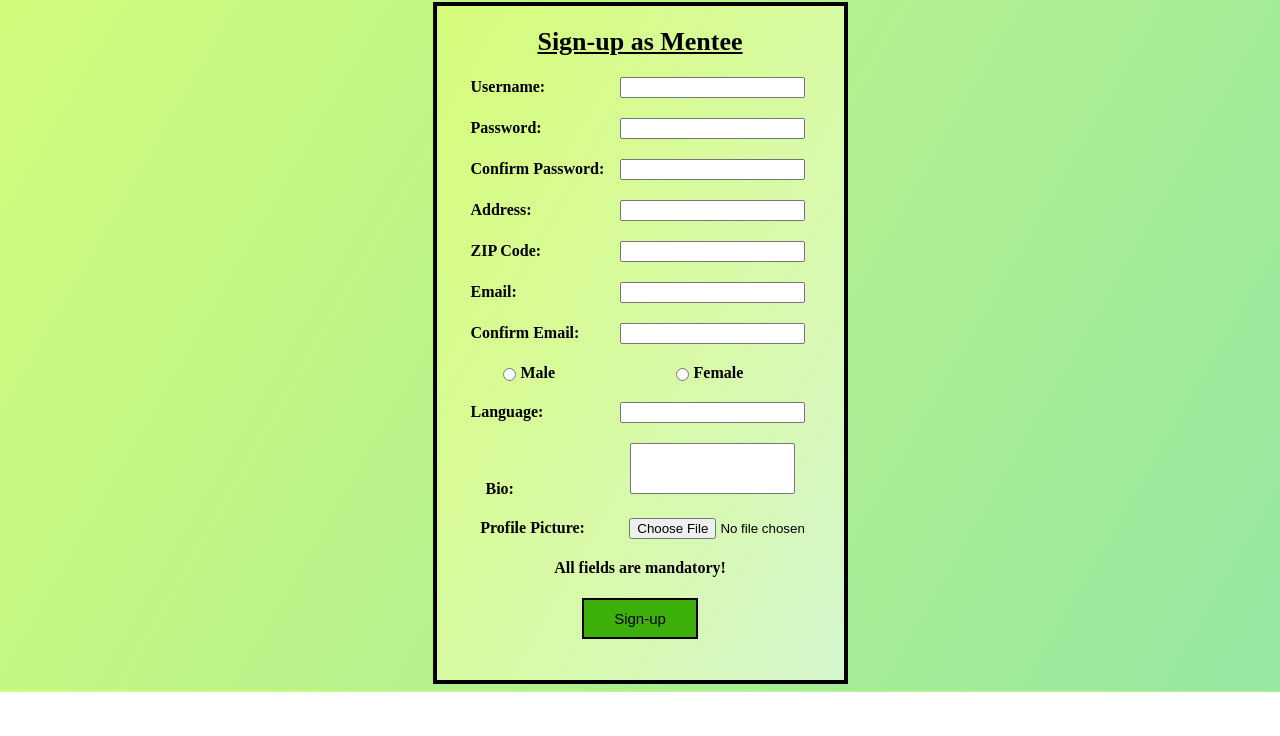
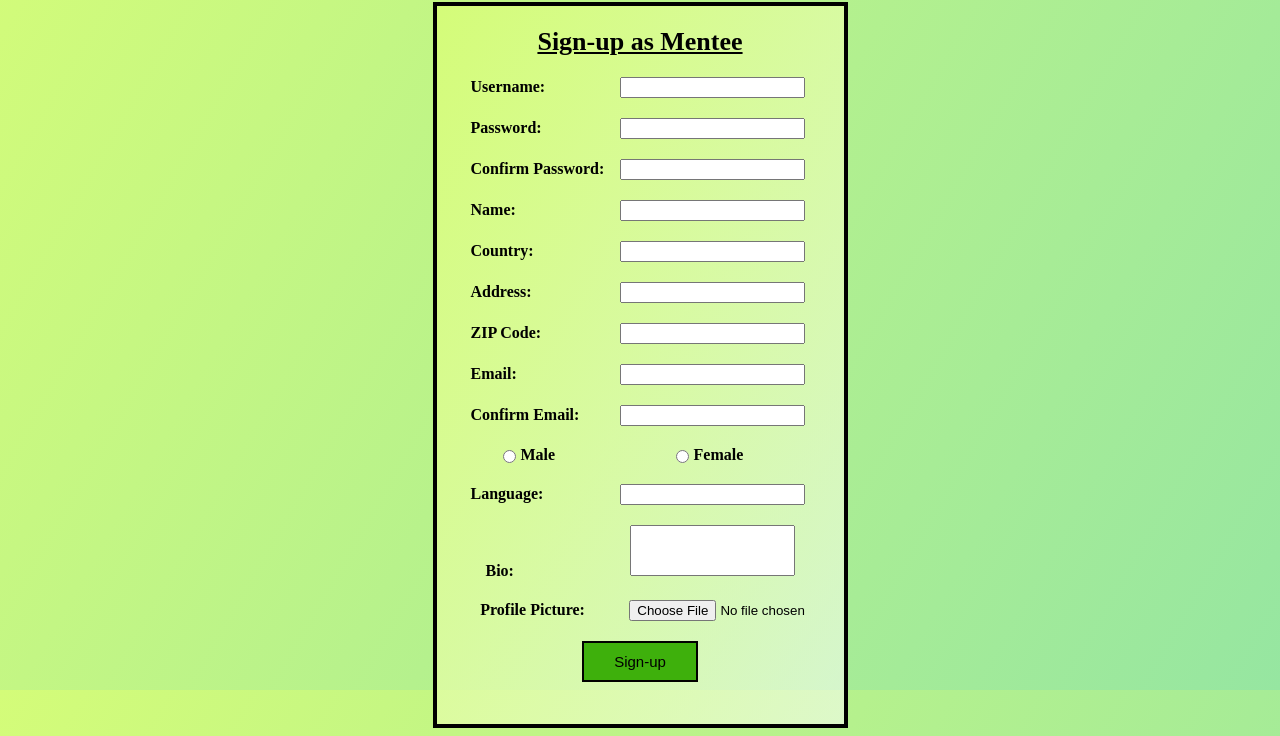
Before and after one commit to AndreyVLD/Mentoring, a plain HTML site: page menteeSignUp.html in a window 1280 px wide. Shown: the part 110-846 px from the top of the page. Before the commit the page ends 802 px from the top, so only its background shows below. Drawn offline with Linux system fonts and the light colour scheme.

Commit message:
Update menteeSignUp.html

```diff
--- a/menteeSignUp.html
+++ b/menteeSignUp.html
@@ -15,15 +15,19 @@
 
     <div class="container">
      <form target="_blank" action="menteeMain.html">
-        <div> <label for=""> Username: </label> <input type="text" name="name" id="" required >  </div>
+        <div> <label for=""> Username: </label> <input type="text" name="user_name" id="" required minlength="5" maxlength="12">  </div>
 
-        <div> <label for=""> Password: </label> <input type="password" name="password" id="" required >  </div>
+        <div> <label for=""> Password: </label> <input type="password" name="password" id="" required minlength="12">  </div>
 
-        <div> <label for=""> Confirm Password:</label> <input type="password" name="confirm_password" id="" required >  </div>
+        <div> <label for=""> Confirm Password:</label> <input type="password" name="confirm_password" id="" required minlength="12" >  </div>
 
-        <div> <label for=""> Address:</label> <input type="text" name="adress" id="" required >  </div>
+        <div> <label for=""> Name: </label> <input type="text" name="name" id="" required >  </div>
 
-        <div> <label for=""> ZIP Code:</label> <input type="text" name="zipcode" id="" required pattern="[0-9]{4}[A-Za-z]{2}" >  </div>
+        <div> <label for=""> Country:</label> <input type="text" name="country" id="" required>  </div>
+
+        <div> <label for=""> Address:</label> <input type="text" name="adress" id="" >  </div>
+
+        <div> <label for=""> ZIP Code:</label> <input type="text" name="zipcode" id="" >  </div> <!--pattern="[0-9]{4}[A-Za-z]{2}"-->
 
         <div> <label for=""> Email:</label> <input type="email" name="email" id="" required>  </div>
 
@@ -34,13 +38,11 @@
         <input name="sex_option" type="radio" value="Female" /> <label class="label1" required >Female</label>
         </div>
 
-        <div> <label for=""> Language:</label> <input type="text" name="Language" id="" required pattern="[A-Za-z]+" >  </div>
+        <div> <label for=""> Language:</label> <input type="text" name="Language" id="" required  >  </div> <!--pattern="[A-Za-z]+"-->
 
         <div > <label for="" > Bio:</label>  <textarea  name="bio" id="" cols="18" rows="3"  ></textarea>  </div>
 
-        <div class="margin"> <label for="" > Profile Picture: </label> <input  type="file" name="picture" id="" required accept=".png, .jpeg">  </div>
-
-        <div class="spacing" >All fields are mandatory!</div>
+        <div class="margin"> <label for="" > Profile Picture: </label> <input  type="file" name="picture" id="" accept=".png, .jpeg">  </div>
 
        <div class="spacing">
         <input type="submit" value="Sign-up" class="button1" > </input>
```
